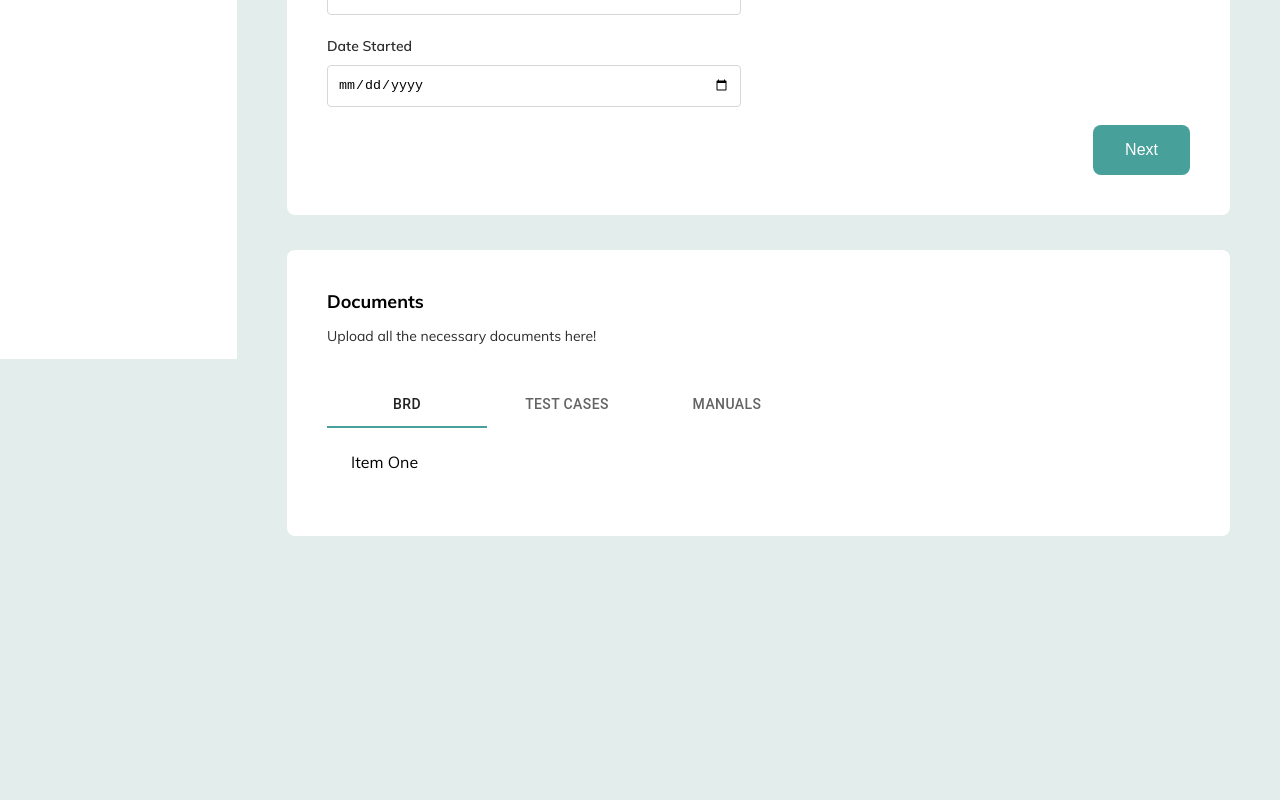
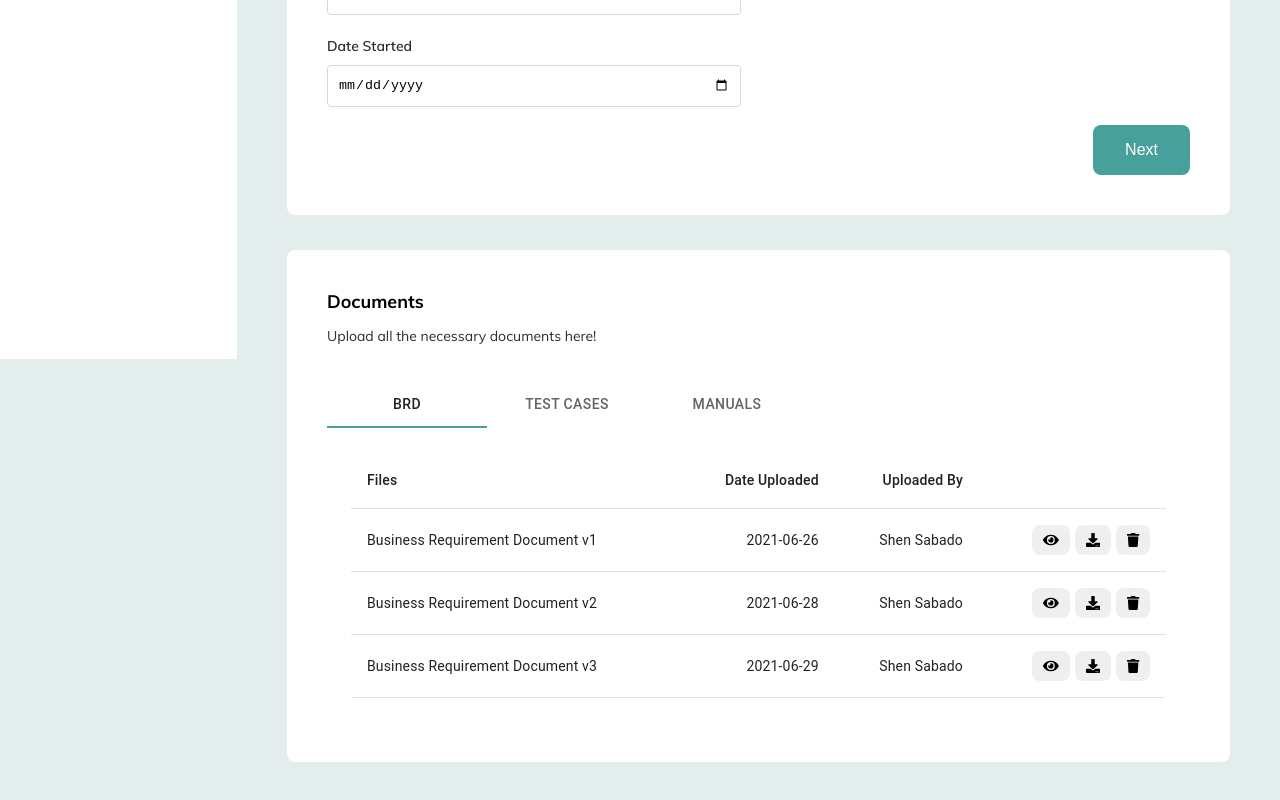
Before and after one commit to stephanieshen/redux-practice, a React (Create React App) app: page /manage-projects/add in a window 1280 px wide. Shown: the part 481-1281 px from the top of the page. Before the commit the page ends 1067 px from the top, so only its background shows below. Built offline with nearby package versions, Linux system fonts and the light colour scheme.

Commit message:
wip upload table

```diff
--- a/src/components/Button/Button.module.scss
+++ b/src/components/Button/Button.module.scss
@@ -2,11 +2,20 @@
     border: none;
     padding: 1em 2em;
     font-size: 1em;
+    border-radius: 8px;
     cursor: pointer;
 }
 
 .Primary {
     background: #48A09B;
-    border-radius: 8px;
     color: #fff;
 }
+
+.Secondary {
+    background-color: rgb(239, 239, 239);
+    color: #000;
+}
+
+.Small {
+    padding: 7px 11px;
+}
--- a/src/components/Button/Button.tsx
+++ b/src/components/Button/Button.tsx
@@ -2,11 +2,17 @@ import styles from './Button.module.scss';
 import PropTypes from 'prop-types';
 
 const Button = (props) => {
+    const classes = props.classes
+        .reduce((acc, classname) => {
+            acc = acc + ' ' + styles[classname];
+            return acc;
+        }, '');
+
     return (
         <button
          type={props.type}
          onClick={props.clicked}
-         className={`${styles.Button} ${styles[props.classes.join(' ')]}`}
+         className={`${styles.Button} ${classes}`}
         >
             {props.children}
         </button>
@@ -15,7 +21,7 @@ const Button = (props) => {
 
 Button.propTypes = {
     type: PropTypes.string.isRequired,
-    children: PropTypes.string,
+    children: PropTypes.node,
     clicked: PropTypes.func,
     classes: PropTypes.array
 }
--- /dev/null
+++ b/src/components/TableUploader/TableUploader.module.scss
@@ -0,0 +1,7 @@
+.ActionButton {
+    display: inline-block;
+
+    &:not(:last-of-type) {
+        margin-right: 5px;
+    }
+}
--- /dev/null
+++ b/src/components/TableUploader/TableUploader.tsx
@@ -0,0 +1,89 @@
+import { makeStyles } from '@material-ui/core/styles';
+import Table from '@material-ui/core/Table';
+import TableBody from '@material-ui/core/TableBody';
+import TableCell from '@material-ui/core/TableCell';
+import TableContainer from '@material-ui/core/TableContainer';
+import TableHead from '@material-ui/core/TableHead';
+import TableRow from '@material-ui/core/TableRow';
+import Paper from '@material-ui/core/Paper';
+import { FontAwesomeIcon } from '@fortawesome/react-fontawesome';
+import { faDownload, faEye, faTrash } from '@fortawesome/free-solid-svg-icons';
+import Button from '../Button/Button';
+
+import styles from './TableUploader.module.scss';
+
+const TableUploader = () => {
+    const useStyles = makeStyles({
+        table: {
+          minWidth: 650,
+        },
+    });
+
+    const classes = useStyles();
+
+    const files = [
+        {
+            id: '1',
+            filename: 'Business Requirement Document v1',
+            dateUploaded: '2021-06-26',
+            uploadedBy: 'Shen Sabado'
+        },
+        {
+            id: '2',
+            filename: 'Business Requirement Document v2',
+            dateUploaded: '2021-06-28',
+            uploadedBy: 'Shen Sabado'
+        },
+        {
+            id: '3',
+            filename: 'Business Requirement Document v3',
+            dateUploaded: '2021-06-29',
+            uploadedBy: 'Shen Sabado'
+        }
+    ];
+
+    return (
+        <TableContainer elevation={0} component={Paper}>
+            <Table className={classes.table} aria-label="simple table">
+                <TableHead>
+                    <TableRow>
+                        <TableCell>Files</TableCell>
+                        <TableCell align="right">Date Uploaded</TableCell>
+                        <TableCell align="right">Uploaded By</TableCell>
+                        <TableCell align="right"></TableCell>
+                    </TableRow>
+                </TableHead>
+                <TableBody>
+                    {files.map((file) => (
+                        <TableRow key={file.id}>
+                            <TableCell component="th" scope="row">
+                                {file.filename}
+                            </TableCell>
+                            <TableCell align="right">{file.dateUploaded}</TableCell>
+                            <TableCell align="right">{file.uploadedBy}</TableCell>
+                            <TableCell align="right">
+                                <div className={styles.ActionButton}>
+                                    <Button type="button" classes={['Secondary', 'Small']}>
+                                        <FontAwesomeIcon icon={faEye} />
+                                    </Button>
+                                </div>
+                                <div className={styles.ActionButton}>
+                                    <Button type="button" classes={['Secondary', 'Small']}>
+                                        <FontAwesomeIcon icon={faDownload} />
+                                    </Button>
+                                </div>
+                                <div className={styles.ActionButton}>
+                                    <Button type="button" classes={['Secondary', 'Small']}>
+                                        <FontAwesomeIcon icon={faTrash} />
+                                    </Button>
+                                </div>
+                            </TableCell>
+                        </TableRow>
+                    ))}
+                </TableBody>
+            </Table>
+        </TableContainer>
+    )
+}
+
+export default TableUploader;
--- a/src/pages/ManageProjects/AddProject/AddProject.tsx
+++ b/src/pages/ManageProjects/AddProject/AddProject.tsx
@@ -11,6 +11,8 @@ import Tabs from '@material-ui/core/Tabs';
 import Tab from '@material-ui/core/Tab';
 import { useState } from 'react';
 import TabPanel from '../../../components/TabPanel/TabPanel';
+import TableUploader from '../../../components/TableUploader/TableUploader';
+
 
 const AddProject = () => {
     const dispatch = useDispatch();
@@ -110,7 +112,7 @@ const AddProject = () => {
                         </Tabs>
                     </AppBar>
                     <TabPanel value={value} index={0}>
-                        Item One
+                        <TableUploader />
                     </TabPanel>
 
                     <TabPanel value={value} index={1}>
```
